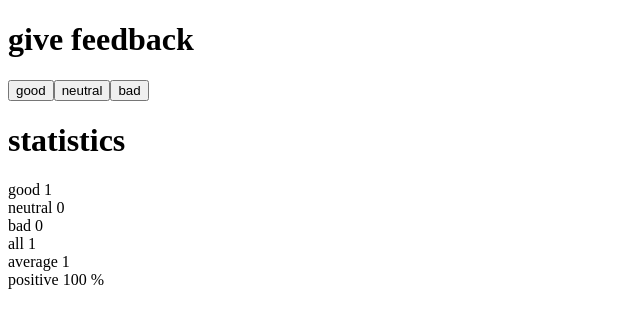
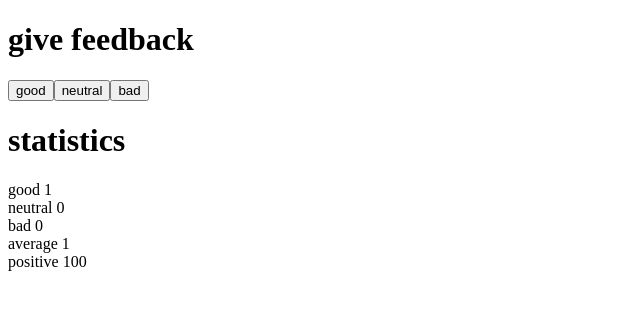
Before and after one commit to eppmakin/fullstackopen, a React (Create React App) app in the folder part1/unicafe/: page / in a window 1280 px wide. Both pictures are taken after a click on the button "good". Shown: the top 328 px of the page, without its empty margins (0-640 px from the left). Built offline with nearby package versions, Linux system fonts and the light colour scheme.

Commit message:
part1.10

```diff
--- a/part1/unicafe/src/App.js
+++ b/part1/unicafe/src/App.js
@@ -3,21 +3,30 @@
 const Statistics = (props) => {
   // destructure the values for less typing
   const { good, neutral, bad } = props;
+  const all = good + neutral + bad
+  const average = (good - bad) / all // same as before just written better
+  const positive = (good / all) * 100
   return (
+    <>
     <div>
-      good {good}
-      <br />
-      neutral {neutral}
-      <br />
-      bad {bad}
-      <br />
-      all {good + neutral + bad}
-      <br />
-      average {(good + neutral * 0 + bad * -1) / (good + neutral + bad)}
-      <br />
-      positive {good / (good + neutral + bad) * 100} %
+      <StatisticLine text="good"     value = {good}     />
+      <StatisticLine text="neutral"  value = {neutral}  />
+      <StatisticLine text="bad"      value = {bad}      />
+      <StatisticLine text="average"  value = {average}  />
+      <StatisticLine text="positive" value = {positive} />
     </div>
+    </>
   )
+}
+// Displaying a single statistics eg. the average score
+const StatisticLine = ({text, value}) => {
+  return (
+    <div>{text} {value}</div>
+  )
+}
+// Defining the buttons used for submitting feedback
+const Button = ({handleClick, text}) => {
+  return <button onClick={handleClick}>{text}</button>
 }
 // The state of the application remains in the App root component.
 const App = () => {
@@ -45,14 +54,15 @@
   return (
     <div>
       <h1>give feedback</h1>
-      <button onClick={handleGoodClick}>good</button>
-      <button onClick={handleNeutralClick}>neutral</button>
-      <button onClick={handleBadClick}>bad</button>
+      <Button handleClick={handleGoodClick}    text="good"   />
+      <Button handleClick={handleNeutralClick} text="neutral"/>
+      <Button handleClick={handleBadClick}     text="bad"    />
       <h1>statistics</h1>
-      {feedbackSubmitted ? <Statistics good={good} neutral={neutral} bad={bad}/> : <div>No feedback given</div>}
+      {feedbackSubmitted ?
+      <Statistics good={good} neutral={neutral} bad={bad}/>
+       :
+      <div>No feedback given</div>}
     </div>
-    //TODO: continue from part 1.10 next time
   )
 }
-
 export default App
```
